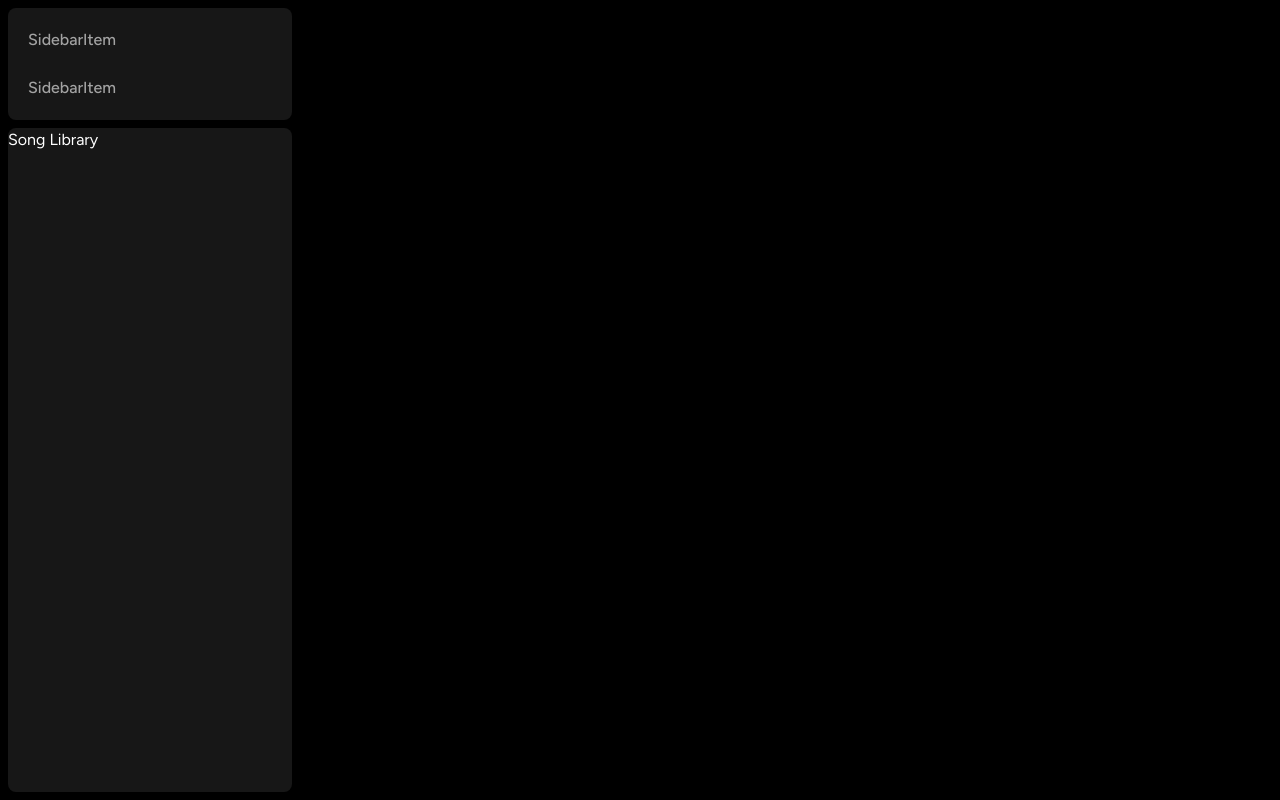
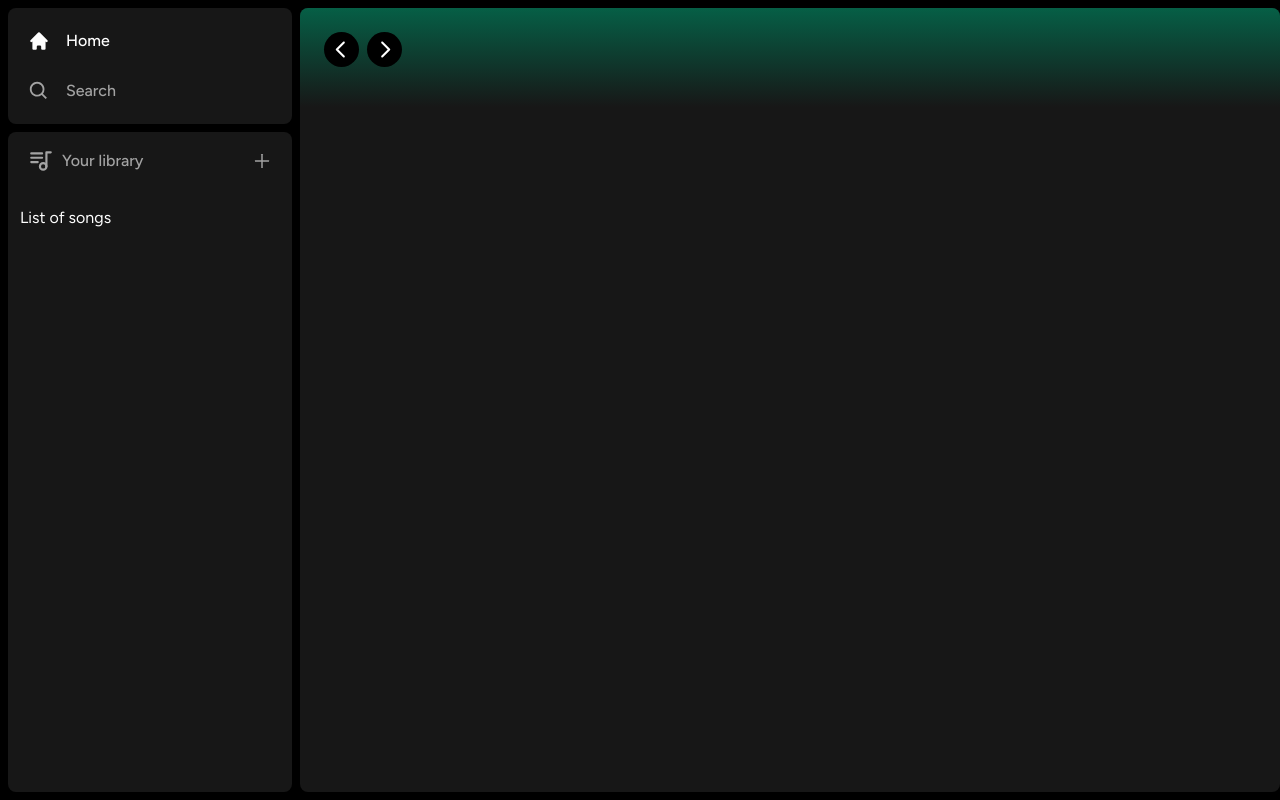
Before and after one commit to AndyDCK/spotify_react, a Next.js app: page / in a window 1280 px wide. Built offline with nearby package versions, Linux system fonts and the light colour scheme.

Commit message:
feat: components: Box / Header / Library / Sidebar & SidebarItems

```diff
--- a/app/(site)/page.tsx
+++ b/app/(site)/page.tsx
@@ -1,7 +1,18 @@
+import Header from '../../components/Header';
+
 export default function Home() {
   return (
-    <div className="text-green-500">
-      Main Content
+    <div className="
+      bg-neutral-900
+      rounded-lg
+      h-full
+      w-full
+      overflow-y-auto
+      overflow-hidden
+    ">
+      <Header>
+        Header
+      </Header>
     </div>
   );
 }
--- /dev/null
+++ b/components/Header.tsx
@@ -0,0 +1,109 @@
+"use client";
+
+import { useRouter } from 'next/navigation';
+import React from 'react'
+import { BiSearch } from 'react-icons/bi';
+import { HiHome } from 'react-icons/hi';
+import { RxCaretLeft, RxCaretRight } from 'react-icons/rx';
+import { twMerge } from 'tailwind-merge';
+
+interface HeaderProps {
+    children: React.ReactNode;
+    className?: string;
+}
+
+const Header: React.FC<HeaderProps>= ({children, className}) => {
+    const routes = useRouter();
+    const handleLogout = () => {
+        // Handle logout
+    };
+
+
+  return (
+    <div
+        className=
+            {twMerge(`
+                h-fit
+                bg-gradient-to-b
+                from-emerald-800
+                p-6
+            `,
+                className
+            )}
+        >
+            <div
+                className='
+                    w-full
+                    mb-4
+                    flex
+                    items-center
+                    justify-between
+                '>
+                    <div
+                        className='
+                            hidden
+                            md:flex
+                            items-center
+                            gap-x-2
+                        '>
+                        <button
+                            onClick={() => router.back()}
+                            className='
+                                rounded-full
+                                bg-black
+                                flex
+                                items-center
+                                justify-center
+                                hover:opacity-75
+                                transition
+                            '>
+                                <RxCaretLeft className='text-white' size={35} />
+                        </button>
+                        <button
+                            onClick={() => router.forward()}
+                            className='
+                                rounded-full
+                                bg-black
+                                flex
+                                items-center
+                                justify-center
+                                hover:opacity-75
+                                transition
+                            '>
+                                <RxCaretRight className='text-white' size={35} />
+                        </button>
+                    </div>
+                    <div className='flex md:hidden gap-x-2 items-center'>
+                        <button
+                            className='
+                                rounded-full
+                                p-2
+                                bg-white
+                                flex
+                                items-center
+                                justify-center
+                                hover:opacity-75
+                                transition
+                            '>
+                                <HiHome className='text-black' size={20} />
+                        </button>
+                        <button
+                            className='
+                                rounded-full
+                                p-2
+                                bg-white
+                                flex
+                                items-center
+                                justify-center
+                                hover:opacity-75
+                                transition
+                            '>
+                                <BiSearch className='text-black' size={20} />
+                        </button>
+                    </div>
+            </div>
+    </div>
+  )
+}
+
+export default Header
--- /dev/null
+++ b/components/Library.tsx
@@ -0,0 +1,59 @@
+"use client";
+
+import React from 'react'
+import { AiOutlinePlus } from 'react-icons/ai';
+import { TbPlaylist } from 'react-icons/tb';
+
+const Library = () => {
+    const onClick = () => {
+        // Handle upload
+    }
+  return (
+    <div className='flex flex-col'>
+        <div className='
+            flex
+            items-center
+            justify-between
+            px-5
+            py-4
+        '>
+            <div
+                className='
+                    inline-flex
+                    items-center
+                    gap-x-2
+                '>
+                    <TbPlaylist className='text-neutral-400' size={26} />
+                    <p
+                        className='
+                            text-neutral-400
+                            font-medium
+                            text-md
+                        '>
+                            Your library</p>
+            </div>
+            <AiOutlinePlus
+                onClick={onClick}
+                size={20}
+                className='
+                    text-neutral-400
+                    cursor-pointer
+                    hover:text-white
+                    transition
+                '
+            />
+        </div>
+        <div className='
+            flex
+            flex-col
+            gap-y-2
+            px-3
+            mt-4
+        '>
+            List of songs
+        </div>
+    </div>
+  )
+}
+
+export default Library
--- a/components/Sidebar.tsx
+++ b/components/Sidebar.tsx
@@ -6,6 +6,7 @@
 import { BiSearch } from 'react-icons/bi';
 import Box from './Box';
 import SidebarItem from './SidebarItem';
+import Library from './Library';
 
 interface SidebarProps {
     children: React.ReactNode
@@ -60,10 +61,12 @@
                 </div>
             </Box>
             <Box className="overflow-y-auto h-full">
-                Song Library
+                <Library />
             </Box>
-
       </div>
+      <main className='h-full flex-1 overflow-y-auto py-2'>
+        {children}
+      </main>
     </div>
   )
 }
--- a/components/SidebarItem.tsx
+++ b/components/SidebarItem.tsx
@@ -10,7 +10,12 @@
     href: string;
 }
 
-const SidebarItem: React.FC<SidebarItemProps> = ({icon, label, active, href}) => {
+const SidebarItem: React.FC<SidebarItemProps> = ({
+    icon: Icon,
+    label,
+    active,
+    href
+}) => {
   return (
     <Link href={href} className={twMerge(`
         flex
@@ -26,7 +31,11 @@
         transition
         text-neutral-400
         py-1
-    `)}>SidebarItem
+    `,
+        active && 'text-white'
+    )}>
+        <Icon size={26} />
+        <span className='truncate w-full'>{label}</span>
     </Link>
   )
 }
```
